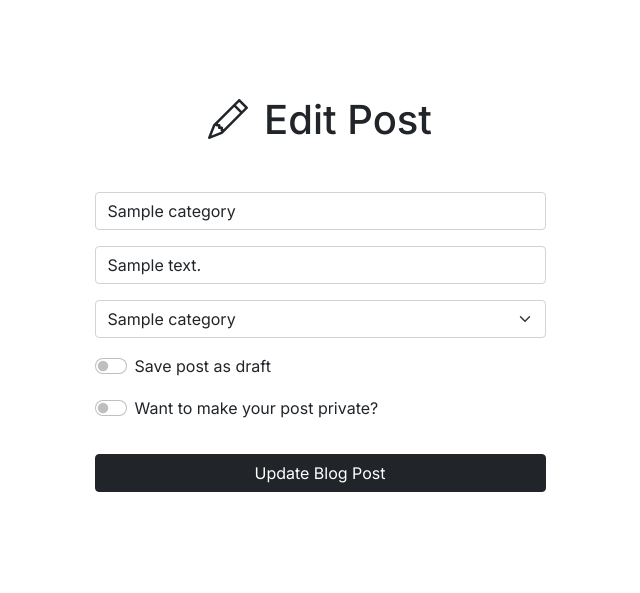
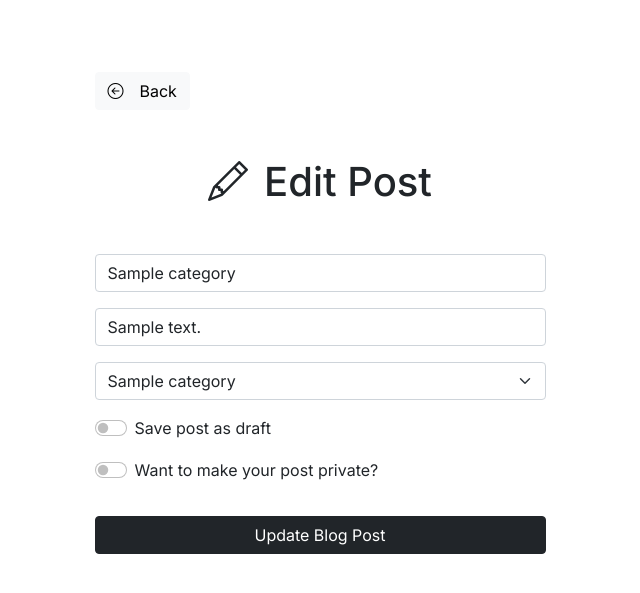
Before and after one commit to faisalch10/weblogr, a PHP site: page /edit-post.php?id=1 in a window 1280 px wide. Shown: the part 56-649 px from the top of the page, without its empty margins (320-960 px from the left). Run offline with PHP 8.4, Linux system fonts and the light colour scheme; tables that the repository leaves empty or names only in its code hold one stand-in row (values such as "Sample post"); some libraries are stand-ins or nearby versions.

Commit message:
updating form issue fix

```diff
--- a/edit-post.php
+++ b/edit-post.php
@@ -2,6 +2,38 @@
 <?php include_once("./includes/session.php"); ?>
 <?php include_once("./includes/helpers.php"); ?>
 <?php include_once("./includes/header.php"); ?>
+
+<?php
+if (isset($_POST['submit'])) {
+  $update_id = $_GET['id'];
+  $title = $_POST['title'];
+  $description = $_POST['description'];
+  $category_id = $_POST['category_id'];
+  $is_draft = isset($_POST['is_draft']) && $_POST['is_draft'] ? 1 : 0;
+  $is_private = isset($_POST['is_private']) && $_POST['is_private'] ? 1 : 0;
+
+
+  if (empty($title) || empty($description) || empty($category_id)) {
+    echo '<script type="text/javascript">toastr.error("Please fill all the fields. All fields are mandatory")</script>';
+
+  } else {
+
+    $update_blog_post_query = "UPDATE posts SET title='$title', description='$description', category_id='$category_id', is_draft='$is_draft', is_private='$is_private' WHERE id='$update_id'";
+    $execute_update_blog_post_query = mysqli_query($conn, $update_blog_post_query);
+
+    if ($execute_update_blog_post_query) {
+      echo '<script type="text/javascript">toastr.success("Post updated successfully")</script>';
+    } else {
+      $error = mysqli_error($conn);
+      echo "Error: $error";
+      echo '<script type="text/javascript">toastr.error("Something went wrong while editing blog post")</script>';
+    }
+
+  }
+}
+
+?>
+
 
 <?php
 $post_id_from_url = $_GET['id'];
@@ -20,12 +52,15 @@ $row_is_draft = $row['is_draft'];
 $row_is_private = $row['is_private'];
 $row_category_id = $row["category_id"];
 
+?>
 
-?>
 
 <div class="container">
   <div class="row justify-content-center pt-5">
-    <div class="col-lg-5 col-12 mt-5">
+    <div class="col-lg-5 col-12">
+      <a href='profile.php' type="button" class="btn btn-light mt-4">
+        <i class="bi bi-arrow-left-circle me-3"></i>Back</a>
+      <div class="mt-5">
         <h1 class="text-center">
           <i class="bi bi-pencil me-3"></i>Edit Post
         </h1>
@@ -49,7 +84,9 @@ $row_category_id = $row["category_id"];
                 $cat_id = $data['id'];
                 $cat_name = $data['name'];
                 ?>
-              <option value=<?= $cat_id; ?>   <?= ($cat_id == $row_category_id) ? "selected" : ""; ?>><?= $cat_name ?></option>
+                <option value="<?= $cat_id; ?>" <?= ($cat_id == $row_category_id) ? "selected" : ""; ?>>
+                  <?= $cat_name ?>
+                </option>
                 <?php
               }
               ?>
@@ -68,7 +105,7 @@ $row_category_id = $row["category_id"];
 
           <div class="input-group mb-3">
             <div class="form-check form-switch">
-            <input <?= ($row_is_private == 1) ? "checked" : ""; ?> name="is_private" value="1" class="form-check-input"
+              <input <?= $row_is_private == 1 ? "checked" : ""; ?> name="is_private" value="1" class="form-check-input"
                 type="checkbox">
               <label class="form-check-label">
                 Want to make your post private?
@@ -76,48 +113,12 @@ $row_category_id = $row["category_id"];
             </div>
           </div>
 
-
-
-
-
           <input name="submit" type="submit" value="Update Blog Post" class="btn btn-dark btn-block w-100 mt-3 mb-3" />
 
         </form>
       </div>
     </div>
   </div>
+</div>
 
-
-<?php
-if (isset($_POST['submit'])) {
-  $update_id = $_GET['id'];
-  $title = $_POST['title'];
-  $description = $_POST['description'];
-  $category_id = $_POST['category_id'];
-  $is_draft = isset($_POST['is_draft']) && $_POST['is_draft'] ? 1 : 0;
-
-
-
-
-  if (empty($title) || empty($description) || empty($category_id)) {
-    echo '<script type="text/javascript">toastr.error("Please fill all the fields. All fields are mandatory")</script>';
-  } else {
-
-    $update_blog_post_query = "UPDATE posts SET title='$title', description='$description', category_id='$category_id', is_draft='$is_draft' WHERE id='$update_id'";
-    $execute_update_blog_post_query = mysqli_query($conn, $update_blog_post_query);
-
-    if ($execute_update_blog_post_query) {
-      echo '<script>toastr.success("Post updated successfully")</script>';
-      redirect_to(2, "my-posts.php");
-      // header("Location:my-posts.php");
-    } else {
-      $error = mysqli_error($conn);
-      echo "Error: $error";
-      echo '<script>toastr.error("Something went wrong while editing blog post")</script>';
-    }
-
-  }
-}
-
-?>
 <?php include_once("./includes/footer.php"); ?>
--- a/includes/header.php
+++ b/includes/header.php
@@ -72,11 +72,6 @@
         }
 
         ?>
-
-
-
-
-
       </div>
     </div>
   </nav>
```
Lines whose indentation alone changed are shown as unchanged.
